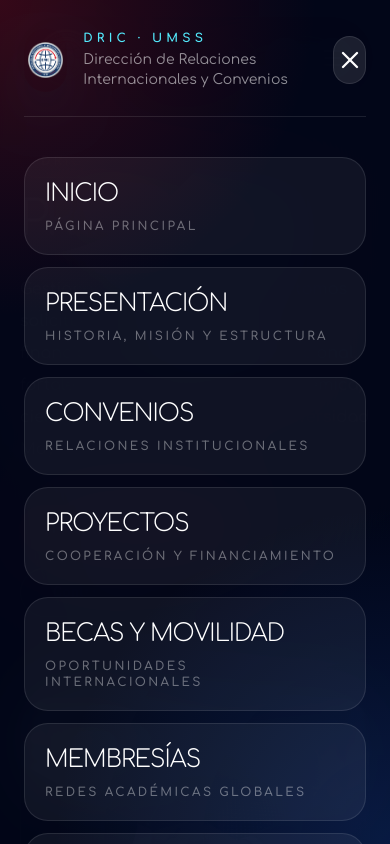
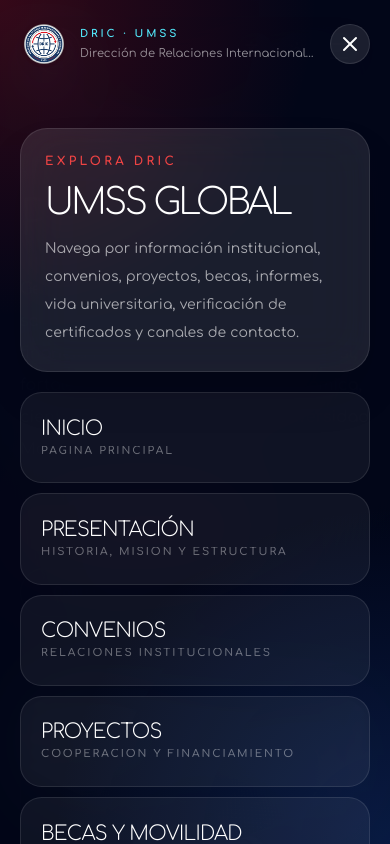
Before and after one commit to Fer-Pizar/DRIC, a Next.js app in the folder DRIC/frontend/: page /es/proyectos in a window 390 px wide. Both pictures are taken after a click on the button 333 px from the left and 58 px from the top of the page. Shown: the top 844 px of the page. Built offline with nearby package versions, Linux system fonts and the light colour scheme.

Commit message:
Fixing responsiveness

```diff
--- a/DRIC/frontend/app/[locale]/(public)/validar-certificado/page.tsx
+++ b/DRIC/frontend/app/[locale]/(public)/validar-certificado/page.tsx
@@ -103,7 +103,7 @@
                   value={code}
                   onChange={(event) => setCode(event.target.value.toUpperCase())}
                   maxLength={7}
-                  placeholder="1234ABC"
+                  placeholder="1A2BC3D"
                   className="dric-certificate-input min-h-14 flex-1 rounded-2xl px-5 text-lg uppercase tracking-[0.22em] outline-none transition"
                 />
 
--- a/DRIC/frontend/app/globals.css
+++ b/DRIC/frontend/app/globals.css
@@ -580,6 +580,24 @@
   filter: none;
 }
 
+@media (max-width: 639px) {
+  .dric-theme-page .dric-home-hero .dric-home-hero-content {
+    width: 100%;
+  }
+
+  .dric-theme-page .dric-home-hero .dric-home-hero-title {
+    max-width: min(18rem, 100%);
+    overflow-wrap: break-word;
+    word-break: normal;
+  }
+
+  html[data-theme="light"] .dric-theme-page .dric-home-hero .dric-home-hero-content {
+    margin-top: 4.75rem;
+    padding: 1.75rem 1rem;
+    border-radius: 2rem;
+  }
+}
+
 html[data-theme="light"] .dric-scholarship-card {
   background: #0f172a !important;
   color: #ffffff !important;
@@ -1029,6 +1047,86 @@
   filter: saturate(0.95) contrast(1.02);
 }
 
+html[data-theme="light"] .dric-mobile-menu {
+  background:
+    radial-gradient(circle at 18% 8%, rgba(255, 255, 255, 0.96), transparent 28%),
+    radial-gradient(circle at 82% 12%, rgba(186, 216, 255, 0.72), transparent 32%),
+    radial-gradient(circle at 14% 86%, rgba(255, 205, 224, 0.62), transparent 34%),
+    linear-gradient(135deg, rgba(248, 250, 252, 0.96), rgba(232, 239, 248, 0.94)) !important;
+  color: #0f172a !important;
+  backdrop-filter: blur(22px) saturate(135%);
+}
+
+html[data-theme="light"] .dric-mobile-menu-bg {
+  background:
+    radial-gradient(circle at top left, rgba(34, 211, 238, 0.16), transparent 36%),
+    radial-gradient(circle at bottom right, rgba(37, 99, 235, 0.18), transparent 38%),
+    radial-gradient(circle at 18% 86%, rgba(255, 205, 224, 0.35), transparent 34%) !important;
+}
+
+html[data-theme="light"] .dric-mobile-menu-header,
+html[data-theme="light"] .dric-mobile-menu-footer {
+  border-color: rgba(15, 23, 42, 0.1) !important;
+  color: rgba(30, 41, 59, 0.64) !important;
+}
+
+html[data-theme="light"] .dric-mobile-menu-footer {
+  border-top: 0 !important;
+}
+
+html[data-theme="light"] .dric-mobile-menu-logo {
+  background: rgba(255, 255, 255, 0.78) !important;
+  box-shadow:
+    inset 0 1px 0 rgba(255, 255, 255, 0.9),
+    0 18px 40px rgba(15, 23, 42, 0.12) !important;
+}
+
+html[data-theme="light"] .dric-mobile-menu-brand,
+html[data-theme="light"] .dric-mobile-menu-kicker {
+  color: #b5121b !important;
+}
+
+html[data-theme="light"] .dric-mobile-menu-subtitle,
+html[data-theme="light"] .dric-mobile-menu-copy,
+html[data-theme="light"] .dric-mobile-menu-link-description {
+  color: rgba(51, 65, 85, 0.72) !important;
+}
+
+html[data-theme="light"] .dric-mobile-menu-title,
+html[data-theme="light"] .dric-mobile-menu-link-title {
+  color: #0f2344 !important;
+}
+
+html[data-theme="light"] .dric-mobile-menu-close,
+html[data-theme="light"] .dric-mobile-menu-feature,
+html[data-theme="light"] .dric-mobile-menu-link {
+  background:
+    linear-gradient(135deg, rgba(255, 255, 255, 0.68), rgba(255, 255, 255, 0.24)),
+    radial-gradient(circle at 16% 12%, rgba(255, 255, 255, 0.92), transparent 30%),
+    radial-gradient(circle at 86% 16%, rgba(125, 211, 252, 0.22), transparent 34%) !important;
+  border-color: rgba(255, 255, 255, 0.74) !important;
+  color: #0f2344 !important;
+  box-shadow:
+    inset 0 1px 0 rgba(255, 255, 255, 0.92),
+    0 22px 56px rgba(15, 23, 42, 0.1) !important;
+  backdrop-filter: blur(12px) saturate(135%);
+}
+
+html[data-theme="light"] .dric-mobile-menu-close:hover,
+html[data-theme="light"] .dric-mobile-menu-link:hover {
+  border-color: rgba(34, 211, 238, 0.55) !important;
+  background:
+    linear-gradient(135deg, rgba(255, 255, 255, 0.78), rgba(224, 247, 255, 0.34)) !important;
+  box-shadow:
+    inset 0 1px 0 rgba(255, 255, 255, 0.94),
+    0 26px 62px rgba(15, 23, 42, 0.12),
+    0 0 36px rgba(34, 211, 238, 0.12) !important;
+}
+
+html[data-theme="light"] .dric-mobile-menu-link:hover .dric-mobile-menu-link-description {
+  color: #164194 !important;
+}
+
 html[data-theme="light"] .dric-presentation-page {
   background:
     radial-gradient(circle at 18% 8%, rgba(255, 255, 255, 0.96), transparent 28%),
@@ -1093,3 +1191,36 @@
   background-color: rgba(181, 18, 27, 0.08) !important;
   color: #b5121b !important;
 }
+
+.dric-mobile-menu a,
+.dric-mobile-menu a:hover,
+.dric-mobile-menu a:focus,
+.dric-mobile-menu a:active,
+.dric-mobile-menu a:visited {
+  text-decoration: none !important;
+  outline: none !important;
+}
+
+.dric-mobile-menu-link,
+.dric-mobile-menu-link:hover,
+.dric-mobile-menu-link:focus,
+.dric-mobile-menu-link:active,
+.dric-mobile-menu-link *,
+.dric-mobile-menu-link *:hover,
+.dric-mobile-menu-link *:focus,
+.dric-mobile-menu-link *:active {
+  text-decoration: none !important;
+  text-decoration-line: none !important;
+  outline: none !important;
+  box-shadow: none !important;
+}
+
+.dric-mobile-menu-link::before,
+.dric-mobile-menu-link::after,
+.dric-mobile-menu-link-title::before,
+.dric-mobile-menu-link-title::after,
+.dric-mobile-menu-link-description::before,
+.dric-mobile-menu-link-description::after {
+  content: none !important;
+  display: none !important;
+}
--- a/DRIC/frontend/components/layout/Header.tsx
+++ b/DRIC/frontend/components/layout/Header.tsx
@@ -5,36 +5,22 @@
 import { usePathname, useRouter } from "next/navigation";
 import { useEffect, useState } from "react";
 import { Menu, Moon, Sun, Languages } from "lucide-react";
-import { useLocale, useTranslations } from "next-intl";
+import { useLocale } from "next-intl";
 import MobileMenu from "./MobileMenu";
 
 export default function Header() {
   const [open, setOpen] = useState(false);
   const [theme, setTheme] = useState<"dark" | "light">("dark");
 
-  const t = useTranslations("nav");
   const locale = useLocale();
   const pathname = usePathname();
   const router = useRouter();
-
-  const items = [
-    t("home"),
-    t("presentation"),
-    t("agreements"),
-    t("projects"),
-    t("mobility"),
-    t("memberships"),
-    t("events"),
-    t("regulations"),
-    t("reports"),
-    t("contact"),
-  ];
 
   useEffect(() => {
     const savedTheme = localStorage.getItem("dric-theme") as "dark" | "light" | null;
     const initialTheme = savedTheme ?? "dark";
 
-    setTheme(initialTheme);
+    queueMicrotask(() => setTheme(initialTheme));
     document.documentElement.dataset.theme = initialTheme;
   }, []);
 
@@ -59,7 +45,7 @@
   return (
     <>
       <header className="fixed inset-x-0 top-0 z-50 px-4 md:px-6">
-        <div className="mx-auto mt-4 flex max-w-7xl items-center justify-between rounded-full border border-white/10 bg-[#020617]/75 px-5 py-3 shadow-2xl shadow-black/25 backdrop-blur-xl md:px-7">
+        <div className="mx-auto mt-4 flex w-full max-w-7xl items-center justify-between rounded-full border border-white/10 bg-[#020617]/75 px-4 py-2.5 shadow-2xl shadow-black/25 backdrop-blur-xl sm:px-5 sm:py-3 md:px-7">
           <Link href={`/${locale}/inicio`} className="flex items-center">
             <Image
               src="/images/brand/DRIC_logo.png"
@@ -67,15 +53,15 @@
               width={70}
               height={70}
               priority
-              className="h-auto w-[58px] object-contain md:w-[62px]"
+              className="h-auto w-[48px] object-contain sm:w-[58px] md:w-[62px]"
             />
           </Link>
 
-          <div className="flex items-center gap-2">
+          <div className="flex items-center gap-1.5 sm:gap-2">
             <button
               type="button"
               onClick={toggleLanguage}
-              className="inline-flex h-10 w-10 items-center justify-center rounded-full border border-white/10 bg-white/10 text-white transition hover:bg-white/20"
+              className="inline-flex h-9 w-9 items-center justify-center rounded-full border border-white/10 bg-white/10 text-white transition hover:bg-white/20 sm:h-10 sm:w-10"
               aria-label={locale === "es" ? "Change to English" : "Cambiar a español"}
               title={locale === "es" ? "Change to English" : "Cambiar a español"}
             >
@@ -85,7 +71,7 @@
             <button
               type="button"
               onClick={toggleTheme}
-              className="inline-flex h-10 w-10 items-center justify-center rounded-full border border-white/10 bg-white/10 text-white transition hover:bg-white/20"
+              className="inline-flex h-9 w-9 items-center justify-center rounded-full border border-white/10 bg-white/10 text-white transition hover:bg-white/20 sm:h-10 sm:w-10"
               aria-label={theme === "dark" ? "Change to light mode" : "Change to dark mode"}
               title={theme === "dark" ? "Change to light mode" : "Change to dark mode"}
             >
@@ -95,7 +81,7 @@
             <button
               type="button"
               onClick={() => setOpen(true)}
-              className="inline-flex h-10 w-10 items-center justify-center rounded-full border border-white/10 bg-white/10 text-white transition hover:bg-white/20"
+              className="inline-flex h-9 w-9 items-center justify-center rounded-full border border-white/10 bg-white/10 text-white transition hover:bg-white/20 sm:h-10 sm:w-10"
               aria-label="Open menu"
               title="Open menu"
             >
--- a/DRIC/frontend/components/layout/MobileMenu.tsx
+++ b/DRIC/frontend/components/layout/MobileMenu.tsx
@@ -31,21 +31,21 @@
   if (!open) return null;
 
   return (
-    <div className="fixed inset-0 z-[999] overflow-y-auto bg-[#020617]/96 text-white backdrop-blur-2xl">
-      <div className="absolute inset-0 bg-[radial-gradient(circle_at_top_left,rgba(181,18,27,0.28),transparent_34%),radial-gradient(circle_at_bottom_right,rgba(22,65,148,0.34),transparent_36%)]" />
+    <div className="dric-mobile-menu fixed inset-0 z-[999] h-dvh overflow-y-auto bg-[#020617]/96 text-white backdrop-blur-2xl xl:overflow-hidden">
+      <div className="dric-mobile-menu-bg pointer-events-none absolute inset-0 bg-[radial-gradient(circle_at_top_left,rgba(181,18,27,0.28),transparent_34%),radial-gradient(circle_at_bottom_right,rgba(22,65,148,0.34),transparent_36%)]" />
 
-      <div className="relative mx-auto flex min-h-screen max-w-7xl flex-col px-6 py-7 md:px-10 lg:px-12">
-        <div className="flex items-center justify-between border-b border-white/10 pb-6">
-          <Link href={`/${locale}/inicio`} onClick={onClose} className="flex items-center gap-4">
-            <div className="relative h-16 w-16 overflow-hidden rounded-full bg-gray p-0.5 shadow-2xl shadow-cyan-400/10">
+      <div className="relative mx-auto flex min-h-dvh w-full max-w-6xl flex-col px-5 py-5 sm:px-7 md:px-10 xl:h-dvh xl:min-h-0">
+        <div className="dric-mobile-menu-header flex items-center justify-between gap-4 pb-5">
+          <Link href={`/${locale}/inicio`} onClick={onClose} className="flex min-w-0 items-center gap-3 no-underline sm:gap-4">
+            <div className="dric-mobile-menu-logo relative h-12 w-12 shrink-0 overflow-hidden rounded-full bg-gray p-0.5 shadow-2xl shadow-cyan-400/10 sm:h-14 sm:w-14">
               <Image src="/images/brand/DRIC_logo.png" alt="DRIC" fill className="object-contain p-1" />
             </div>
 
-            <div>
-              <p className="text-xs font-bold uppercase tracking-[0.35em] text-cyan-300">
+            <div className="min-w-0">
+              <p className="dric-mobile-menu-brand text-[0.65rem] font-bold uppercase tracking-[0.28em] text-cyan-300 sm:text-xs sm:tracking-[0.35em]">
                 DRIC · UMSS
               </p>
-              <p className="mt-1 text-sm text-white/55">
+              <p className="dric-mobile-menu-subtitle mt-1 truncate text-[0.72rem] text-white/55 sm:text-sm">
                 {locale === "en" ? "International Relations and Agreements" : "Dirección de Relaciones Internacionales y Convenios"}
               </p>
             </div>
@@ -54,50 +54,51 @@
           <button
             type="button"
             onClick={onClose}
-            className="flex h-12 w-12 items-center justify-center rounded-full border border-white/10 bg-white/10 text-white transition hover:bg-white/20"
+            className="dric-mobile-menu-close flex h-10 w-10 shrink-0 items-center justify-center rounded-full border border-white/10 bg-white/10 text-white transition hover:bg-white/20 sm:h-11 sm:w-11"
             aria-label="Close menu"
           >
-            <X className="h-7 w-7" />
+            <X className="h-6 w-6" />
           </button>
         </div>
 
-        <div className="grid flex-1 gap-10 py-10 lg:grid-cols-[0.85fr_1.15fr] lg:items-start">
-          <div className="hidden rounded-[2rem] border border-white/10 bg-white/10 p-8 shadow-2xl shadow-black/20 backdrop-blur-xl lg:block">
-            <p className="text-sm font-bold uppercase tracking-[0.28em] text-[#ef4444]">
+        <div className="grid flex-1 items-start gap-5 pt-10 pb-6 lg:grid-cols-[0.88fr_1.12fr] lg:gap-8">
+          <div className="dric-mobile-menu-feature rounded-[1.7rem] border border-white/10 bg-white/10 p-6 shadow-2xl shadow-black/20 backdrop-blur-xl lg:block xl:p-7">
+            <p className="dric-mobile-menu-kicker text-xs font-bold uppercase tracking-[0.28em] text-[#ef4444]">
               {locale === "en" ? "Explore DRIC" : "Explora DRIC"}
             </p>
 
-            <h2 className="mt-6 text-5xl font-light uppercase leading-[0.9] tracking-[-0.07em]">
+            <h2 className="dric-mobile-menu-title mt-4 text-4xl font-light uppercase leading-[0.95] tracking-[-0.07em] sm:text-5xl lg:text-4xl xl:text-5xl">
               {locale === "en" ? "Global UMSS" : "UMSS Global"}
             </h2>
 
-            <p className="mt-6 text-sm leading-7 text-white/62">
+            <p className="dric-mobile-menu-copy mt-4 text-sm leading-7 text-white/62">
               {locale === "en"
                 ? "Navigate through institutional information, agreements, projects, scholarships, reports, campus life, certificate verification and contact channels."
                 : "Navega por información institucional, convenios, proyectos, becas, informes, vida universitaria, verificación de certificados y canales de contacto."}
             </p>
           </div>
 
-          <nav className="grid gap-3 md:grid-cols-2">
+          <nav className="grid grid-cols-1 gap-2.5 sm:grid-cols-2 xl:auto-rows-[5.7rem]">
             {menuItems.map((item) => (
               <Link
                 key={item.href}
                 href={`/${locale}/${item.href}`}
                 onClick={onClose}
-                className="group rounded-[1.5rem] border border-white/10 bg-white/[0.055] p-5 transition hover:-translate-y-0.5 hover:border-white/25 hover:bg-white/[0.09]"
+                className="dric-mobile-menu-link group flex min-h-[5.7rem] flex-col justify-center overflow-hidden rounded-[1.35rem] border border-white/10 bg-white/[0.055] px-5 py-3 no-underline transition hover:-translate-y-0.5 hover:border-white/25 hover:bg-white/[0.09] xl:min-h-[5.5rem]"
               >
-                <p className="text-2xl font-light uppercase tracking-[-0.04em] text-white md:text-3xl">
+                <p className="dric-mobile-menu-link-title text-xl font-light uppercase leading-[0.95] tracking-[-0.035em] text-white sm:text-2xl xl:text-[1.55rem]">
                   {item.label[locale]}
                 </p>
-                <p className="mt-2 text-xs font-semibold uppercase tracking-[0.2em] text-white/38 group-hover:text-cyan-300">
+
+                <span className="dric-mobile-menu-link-description mt-2 block truncate text-[0.67rem] font-semibold uppercase leading-none tracking-[0.18em] text-white/38 no-underline decoration-transparent group-hover:text-cyan-300">
                   {item.description[locale]}
-                </p>
+                </span>
               </Link>
             ))}
           </nav>
         </div>
 
-        <div className="border-t border-white/10 pt-5 text-xs uppercase tracking-[0.22em] text-white/35">
+        <div className="dric-mobile-menu-footer pb-1 text-[0.65rem] uppercase tracking-[0.2em] text-white/35 sm:text-xs">
           Universidad Mayor de San Simón · DRIC
         </div>
       </div>
```
Also changed, not shown: DRIC/frontend/components/sections/HeroSection.tsx (+9 -9 lines), DRIC/frontend/components/sections/StudentExperiencesSection.tsx (+13 -13 lines), DRIC/frontend/components/sections/home/AboutDricSection.tsx (+6 -6 lines), DRIC/frontend/components/sections/home/DirectorSection.tsx (+7 -7 lines), DRIC/frontend/components/sections/home/FaqSection.tsx (+6 -6 lines), DRIC/frontend/components/sections/home/FinalCtaSection.tsx (+5 -5 lines).
